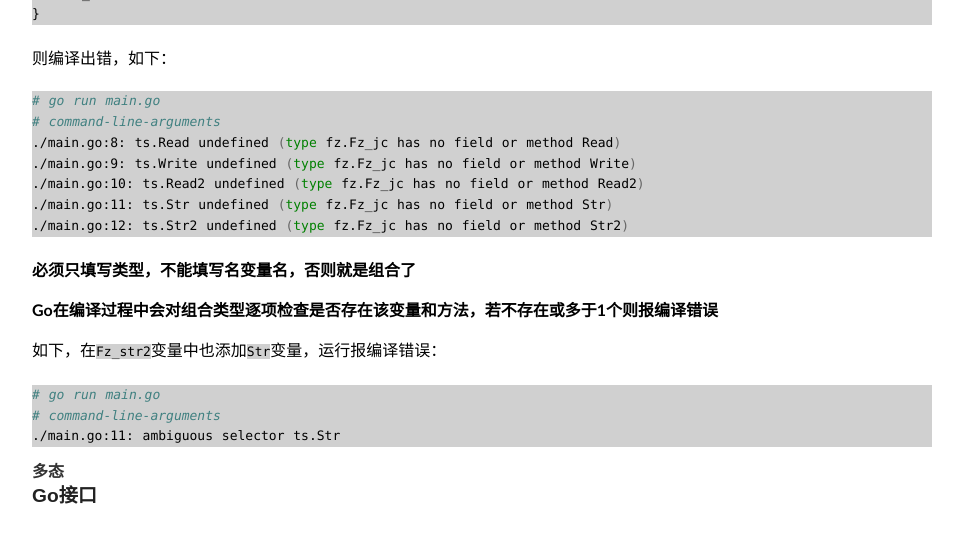
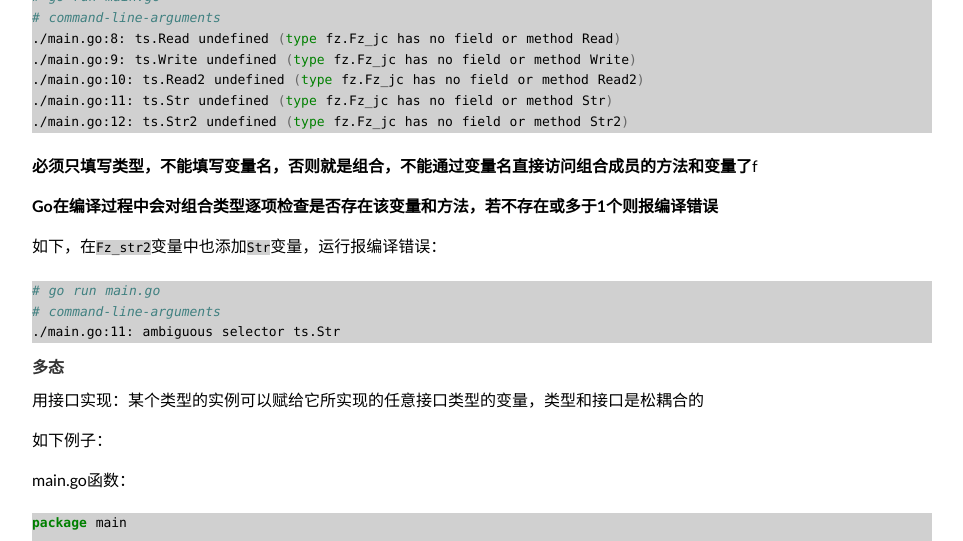
Before and after one commit to duyanghao/duyanghao.github.io, a Jekyll site: the page built from _posts/2016-10-31-go-class_interface.md, in a window 1280 px wide and 1400 px high, scrolled down 2882 px. Shown: the top 541 px of the window, without its empty margins (158-1121 px from the left). Built offline with Jekyll 4.4.1, drawn with Linux system fonts in a browser that asks for light colours; some web fonts are replaced; comment, search, counter and statistics services are not loaded; some of the changed text lies outside the part shown.

Commit message:
Update 2016-10-31-go-class_interface.md
Signed-off-by: duyanghao <1294057873@qq.com>

````diff
--- a/_posts/2016-10-31-go-class_interface.md
+++ b/_posts/2016-10-31-go-class_interface.md
@@ -9,7 +9,7 @@ excerpt: Go类与接口的使用总结
 
 本文总结了Go类和接口的使用
 
-### Go类
+## Go类
 
 #### 封装
 
@@ -22,6 +22,7 @@ Go将封装简化为2层（不光是类，对Go语言中任何标识符都生效
 例子：
 
 目录结构：
+
 ```sh
 .
 ├── main.go
@@ -70,9 +71,9 @@ go run main.go
 ./main.go:8: ts.write undefined (cannot refer to unexported field or method fz.(*Fz_str)."".write)
 ```
 
-编译报错，显示`ts.write undefined`，将write改首字母改大写，运行成功！
+编译报错，显示`ts.write undefined`，将write首字母改大写，运行成功！
 
-同理，变量小写编译报错，转大写后，运行成功！
+同理，添加变量，变量小写访问编译报错，转大写后，运行成功！
 
 #### 继承
 
@@ -168,7 +164,7 @@ type Fz_jc struct{
 ./main.go:12: ts.Str2 undefined (type fz.Fz_jc has no field or method Str2)
 ```
 
-**必须只填写类型，不能填写名变量名，否则就是组合了**
+**必须只填写类型，不能填写变量名，否则就是组合，不能通过变量名直接访问组合成员的方法和变量了**f
 
 **Go在编译过程中会对组合类型逐项检查是否存在该变量和方法，若不存在或多于1个则报编译错误**
 
@@ -182,6 +178,59 @@ type Fz_jc struct{
 
 #### 多态
 
+用接口实现：某个类型的实例可以赋给它所实现的任意接口类型的变量，类型和接口是松耦合的
 
+如下例子：
 
-### Go接口
+main.go函数：
+
+```go
+package main
+
+import "fz"
+
+func main(){
+        var tst fz.Test_inter = new(fz.Sx_inter)
+        tst.Print_hello()
+        tst = new(fz.Sx2_inter)
+        tst.Print_hello()
+}
+```
+
+fz.go函数；
+
+```go
+package fz
+
+import "fmt"
+
+type Test_inter interface{
+        Print_hello()
+}
+
+type Sx_inter struct{
+        //...
+}
+
+type Sx2_inter struct{
+        //...
+}
+
+func ( *Sx_inter) Print_hello(){
+        fmt.Print("hello Sx_inter\n")
+}
+
+func ( *Sx2_inter) Print_hello(){
+        fmt.Print("hello Sx2_inter\n")
+}
+```
+
+运行:
+
+```sh
+# go run main.go
+hello Sx_inter
+hello Sx2_inter
+```
+
+## Go接口
````
Also changed, not shown: other parts of _posts/2016-10-31-go-class_interface.md (+0 -5 lines).
